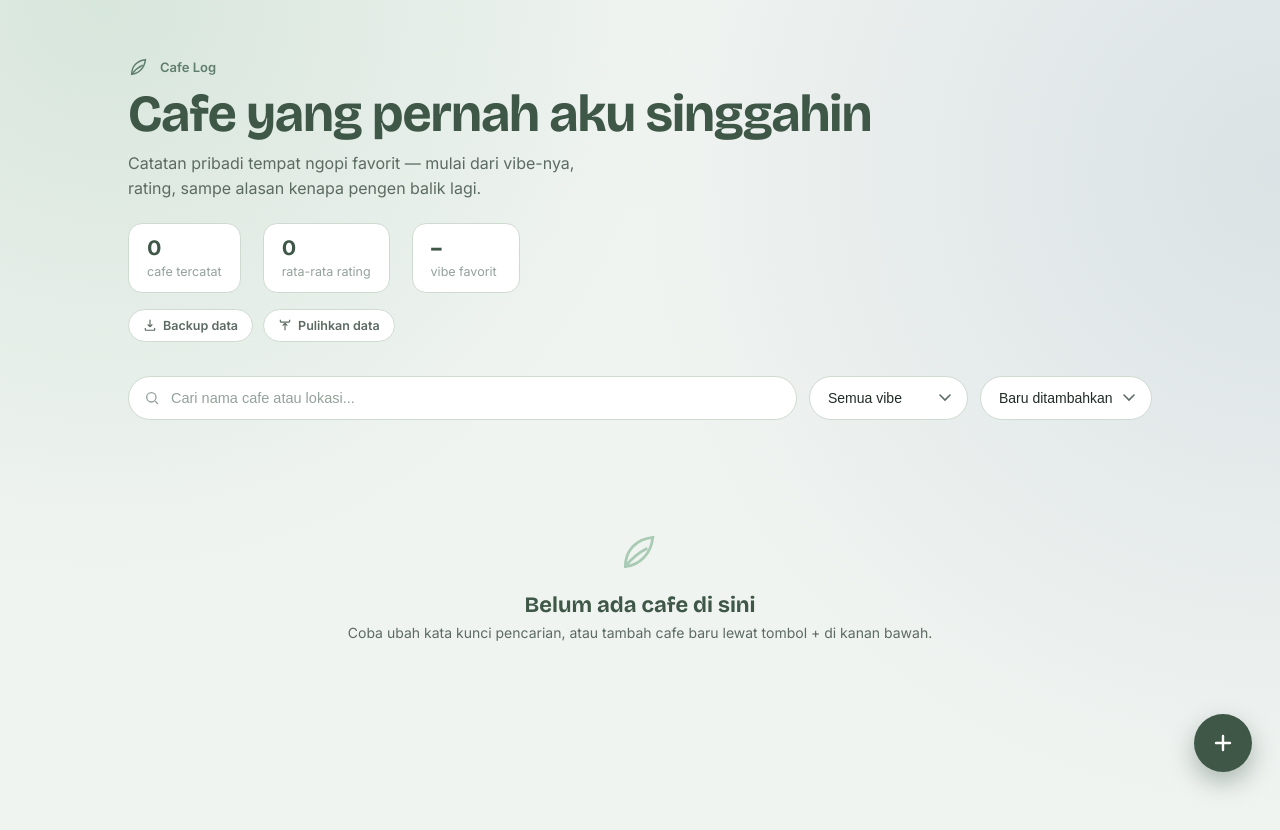
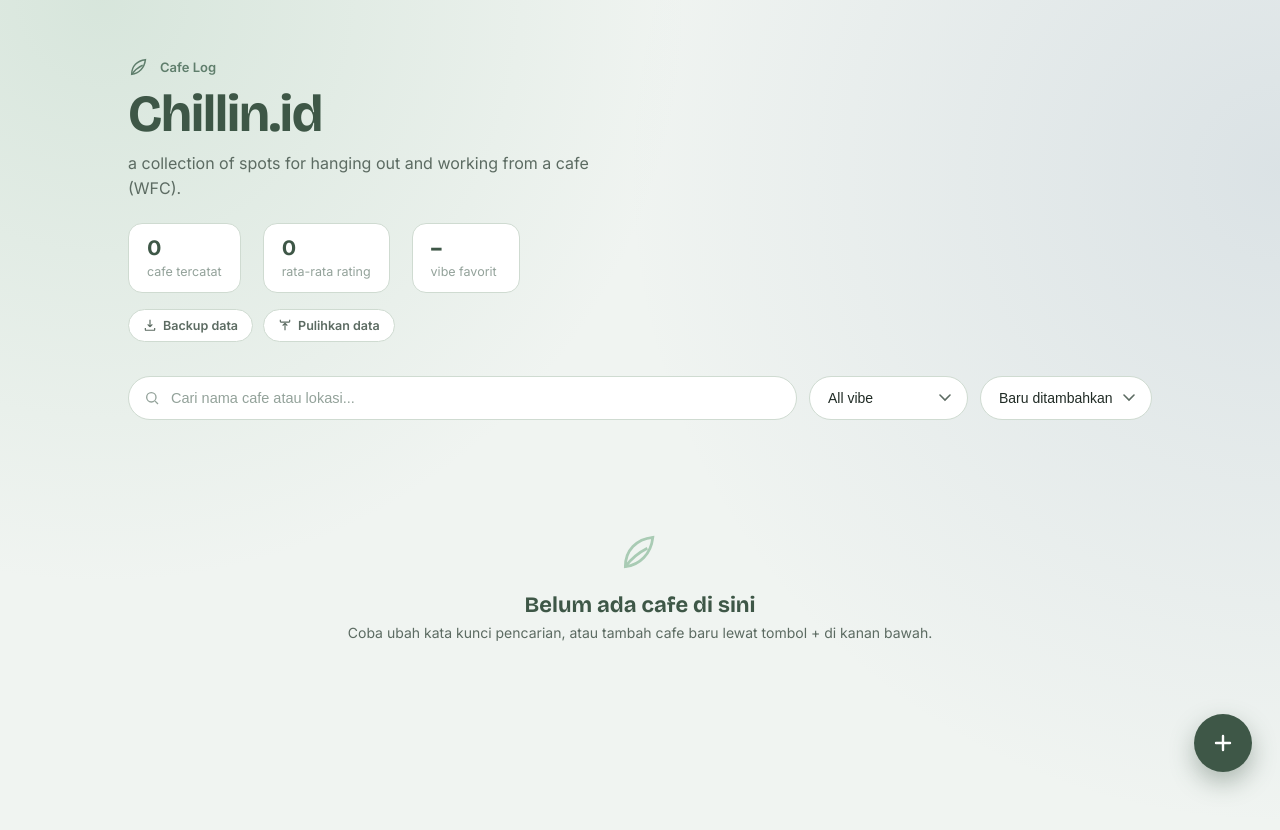
Before and after one commit to yearyztha/Chillin.lmj, a plain HTML site: page index.html in a window 1280 px wide. Drawn offline with nearby package versions, Linux system fonts and the light colour scheme; no server answers.

Commit message:
Update index.html

```diff
--- a/index.html
+++ b/index.html
@@ -3,7 +3,7 @@
 <head>
 <meta charset="UTF-8">
 <meta name="viewport" content="width=device-width, initial-scale=1.0">
-<title>Cafe Log — daftar cafe yang pernah dikunjungi</title>
+<title></title>
 <link rel="preconnect" href="https://fonts.googleapis.com">
 <link rel="preconnect" href="https://fonts.gstatic.com" crossorigin>
 <link href="https://fonts.googleapis.com/css2?family=Bricolage+Grotesque:opsz,wght@12..96,400..800&family=Inter:wght@400;500;600;700&display=swap" rel="stylesheet">
@@ -20,8 +20,8 @@
       </svg>
       <span style="font-size:13px; color:var(--sage); font-weight:600;">Cafe Log</span>
     </div>
-    <h1>Cafe yang pernah aku singgahin</h1>
-    <p>Catatan pribadi tempat ngopi favorit — mulai dari vibe-nya, rating, sampe alasan kenapa pengen balik lagi.</p>
+    <h1>Chillin.id</h1>
+    <p>a collection of spots for hanging out and working from a cafe (WFC).</p>
 
     <div class="stat-row">
       <div class="stat"><b id="statTotal">0</b><span>cafe tercatat</span></div>
@@ -47,7 +47,7 @@
       <svg width="16" height="16" viewBox="0 0 24 24" fill="none" stroke="currentColor" stroke-width="2"><circle cx="11" cy="11" r="7"/><path d="m21 21-4.3-4.3"/></svg>
       <input id="search" type="text" placeholder="Cari nama cafe atau lokasi...">
     </div>
-    <select id="filterTag"><option value="">Semua vibe</option></select>
+    <select id="filterTag"><option value="">All vibe</option></select>
     <select id="sortBy">
       <option value="recent">Baru ditambahkan</option>
       <option value="rating">Rating tertinggi</option>
```
